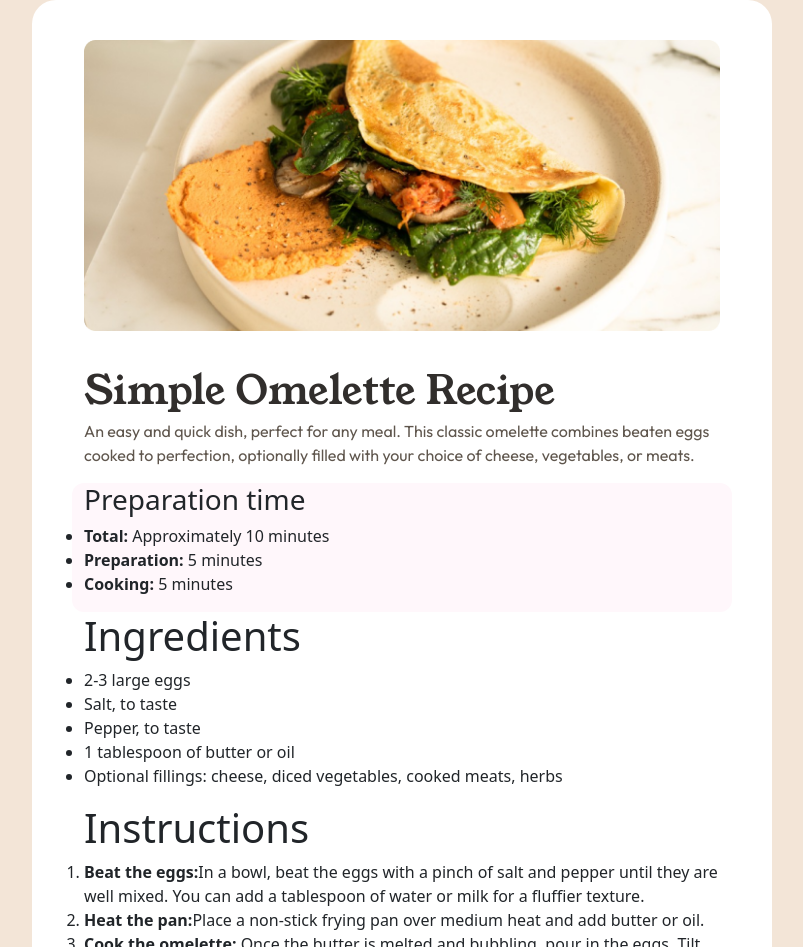
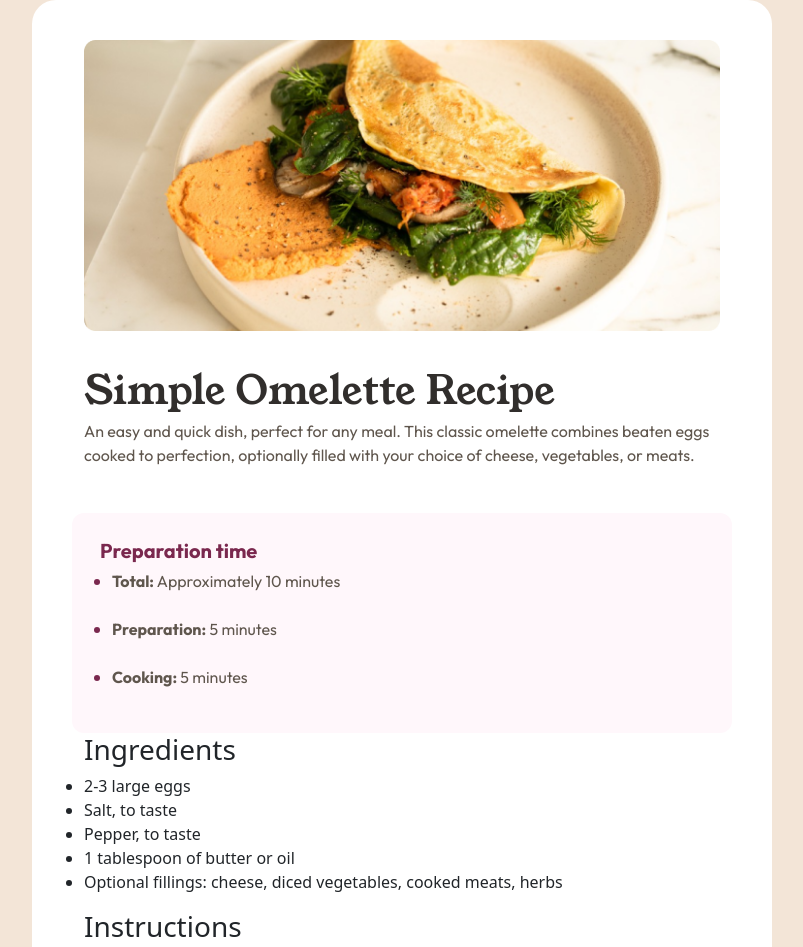
Before and after one commit to NikaNagervadze/Test-project, a plain HTML site: page index.html in a window 1280 px wide. Shown: the top 947 px of the page, without its empty margins (238-1041 px from the left). Drawn offline with nearby package versions, Linux system fonts and the light colour scheme.

Commit message:
finished Preparation section
finished Preparation section and moving onto the  ingredients section.

```diff
--- a/assets/CSS/style.css
+++ b/assets/CSS/style.css
@@ -27,6 +27,7 @@ body {
 
 .title{
     margin-top: 40px;
+    margin-bottom: 30px;
 }
 
 .title h1 {
@@ -46,3 +47,50 @@ body {
     text-align: left;
     color: #5F564D;
 }
+
+/* finished title section */
+
+/* Preparation section */
+
+.Preparation{
+    padding: 28px;
+}
+
+.Preparation h3{
+    font-family: Oufitbold;
+    font-size: 20px;
+    font-weight: 600;
+    line-height: 20px;
+    text-align: left;
+    color: #7A284E;
+    padding: 0;
+}
+
+.Preparation ul{
+    display: grid;
+    gap: 8px;
+    margin: 0;
+}
+
+.Preparation ul li strong{
+    font-family: Oufitbold;
+    font-size: 16px;
+    font-weight: 700;
+    line-height: 24px;
+    text-align: left;
+    color: #5F564D;
+}
+
+.Preparation ul li p{
+    font-family: Outfitregular;
+    font-size: 16px;
+    font-weight: 400;
+    line-height: 24px;
+    text-align: left;
+    color: #5F564D;
+}
+
+.Preparation ul li {
+    color: #7A284E;
+
+}
--- a/index.html
+++ b/index.html
@@ -39,13 +39,28 @@
 
         <!-- Preparation Section -->
 
-        <section style="background-color: #FFF7FB; border-radius: 12px;" class="container Preparation">
-            <div class="row">
+        <section style="background-color: #FFF7FB; border-radius: 12px;" class="container ">
+            <div class="row Preparation">
                 <h3>Preparation time</h3>
                 <ul>
-                    <li><strong>Total:</strong> Approximately 10 minutes</li>
-                    <li><strong>Preparation:</strong> 5 minutes</li>
-                    <li><strong>Cooking:</strong> 5 minutes</li>
+                    <li>
+                        <p>
+                            <strong>Total:</strong>
+                            Approximately 10 minutes
+                        </p>
+                    </li>
+                    <li>
+                        <p>
+                            <strong>Preparation:</strong>
+                            5 minutes
+                        </p>
+                    </li>
+                    <li>
+                        <p>
+                            <strong>Cooking:</strong>
+                            5 minutes
+                        </p>
+                    </li>
                 </ul>
             </div>
         </section>
@@ -54,9 +69,9 @@
 
         <!-- Ingredients Section -->
 
-        <section class="container ingredients">
-            <div class="row">
-                <h1>Ingredients</h1>
+        <section class="container ">
+            <div class="row ingredients">
+                <h3>Ingredients</h1>
                     <ul>
                         <li>2-3 large eggs</li>
                         <li>Salt, to taste</li>
@@ -73,19 +88,22 @@
 
         <section class="container instructions">
             <div class="row">
-                <h1>Instructions</h1>
+                <h3>Instructions</h1>
                     <ol>
                         <li>
-                        <strong>Beat the eggs:</strong>In a bowl, beat the eggs with a pinch of salt and pepper until
+                            <strong>Beat the eggs:</strong>In a bowl, beat the eggs with a pinch of salt and pepper
+                            until
                             they are well mixed. You can add a tablespoon of water or milk for a fluffier texture.
                         </li>
                         <li>
-                        <strong>Heat the pan:</strong>Place a non-stick frying pan over medium heat and add butter or
+                            <strong>Heat the pan:</strong>Place a non-stick frying pan over medium heat and add butter
+                            or
                             oil.
                         </li>
                         <li>
                             <strong>Cook the omelette:</strong>
-                        Once the butter is melted and bubbling, pour in the eggs. Tilt the pan to ensure the eggs evenly
+                            Once the butter is melted and bubbling, pour in the eggs. Tilt the pan to ensure the eggs
+                            evenly
                             coat the surface.
                         </li>
                         <li>
@@ -95,7 +113,8 @@
                         </li>
                         <li>
                             <strong>Fold and serve:</strong>
-                        As the omelette continues to cook, carefully lift one edge and fold it over the fillings. Let it
+                            As the omelette continues to cook, carefully lift one edge and fold it over the fillings.
+                            Let it
                             cook for another minute, then slide it onto a plate.
                         </li>
                         <li>
@@ -112,7 +131,7 @@
         <section class="container nutrition">
             <div class="row">
                 <div class="nutrition">
-                    <h1>Nutrition</h1>
+                    <h3>Nutrition</h1>
                         <p>The table below shows nutritional values per serving without the additional fillings.</p>
                 </div>
                 <div class="details d-flex ">
```
Lines whose indentation alone changed are shown as unchanged.
